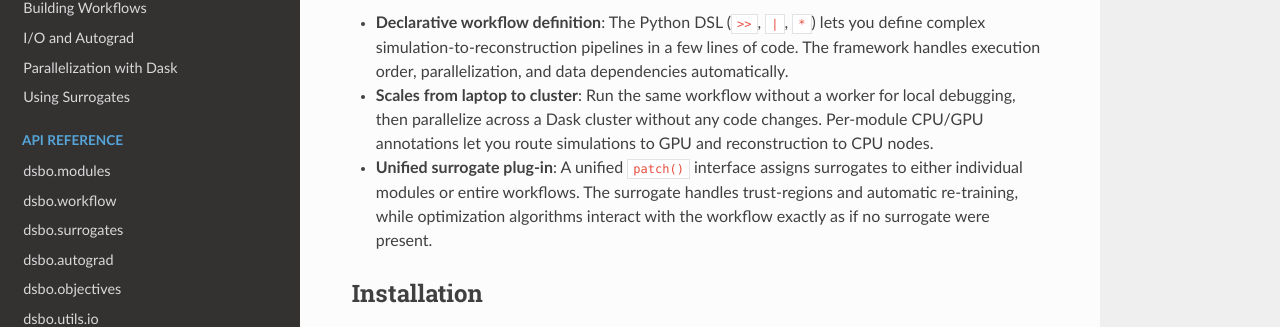
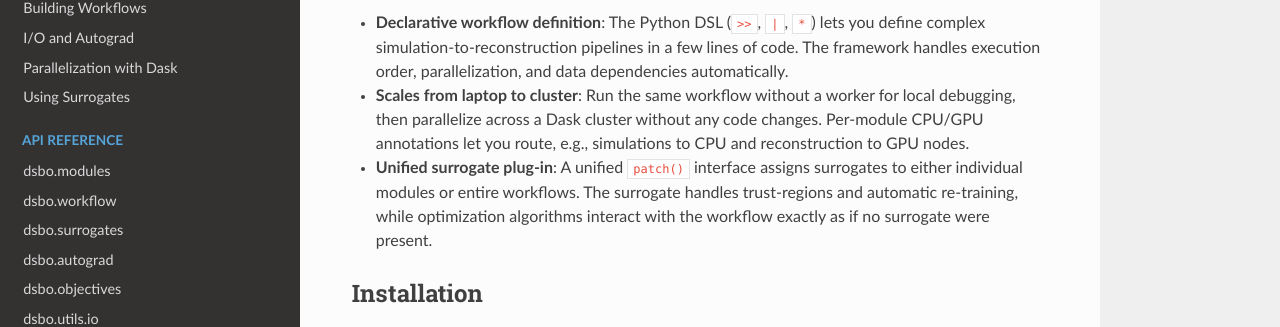
Before and after one commit to tobiaskortus/dsbo, an MkDocs documentation site: the page built from docs/index.md, in a window 1280 px wide and 900 px high. Shown: the part 421-748 px from the top of the window. Built offline with MkDocs 1.6.1, drawn with Linux system fonts in a browser that asks for light colours; nearby versions of some CDN libraries.

```diff
--- a/docs/index.md
+++ b/docs/index.md
@@ -8,7 +8,7 @@ Detector design requires evaluating thousands of candidate geometries through ex
 
 - **Declarative workflow definition**: The Python DSL (`>>`, `|`, `*`) lets you define complex simulation-to-reconstruction pipelines in a few lines of code. The framework handles execution order, parallelization, and data dependencies automatically.
 
-- **Scales from laptop to cluster**: Run the same workflow without a worker for local debugging, then parallelize across a Dask cluster without any code changes. Per-module CPU/GPU annotations let you route simulations to GPU and reconstruction to CPU nodes.
+- **Scales from laptop to cluster**: Run the same workflow without a worker for local debugging, then parallelize across a Dask cluster without any code changes. Per-module CPU/GPU annotations let you route, e.g., simulations to CPU and reconstruction to GPU nodes.
 
 - **Unified surrogate plug-in**: A unified `patch()` interface assigns surrogates to either individual modules or entire workflows. The surrogate handles trust-regions and automatic re-training, while optimization algorithms interact with the workflow exactly as if no surrogate were present.
 
```
